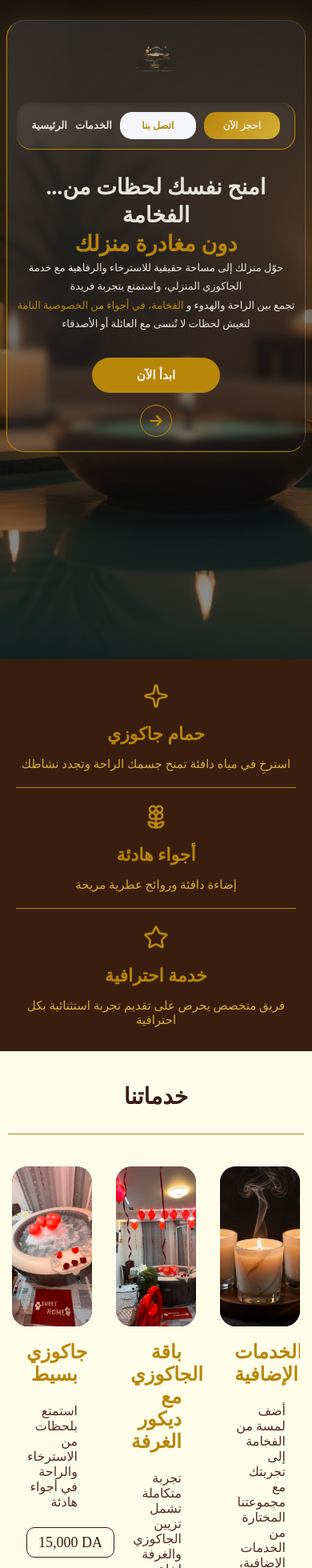
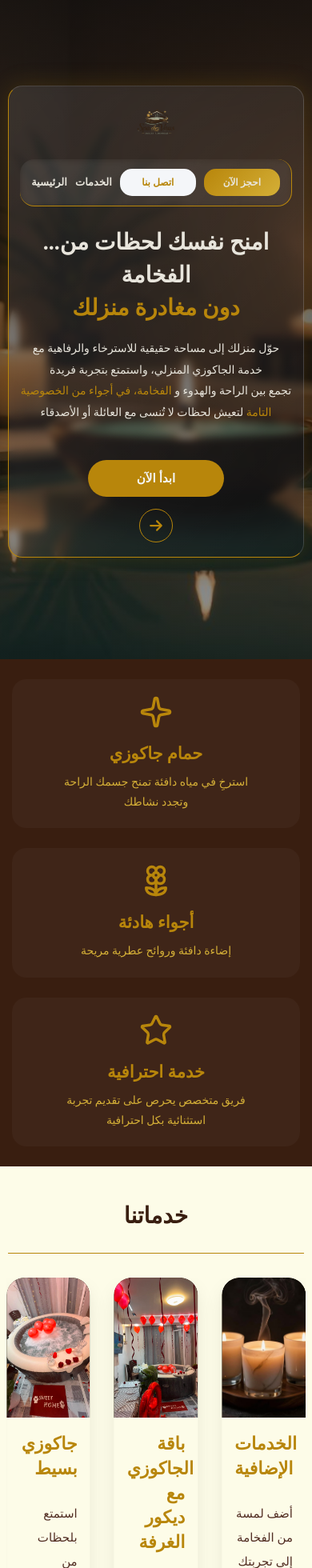
Before and after one commit to Benaliwassila2005/web_development_projrcts, a React (Vite) app: page / in a window 390 px wide. Shown: the part 20-1980 px from the top of the page at 80% size. Built offline with nearby package versions, Linux system fonts and the light colour scheme.

Commit message:
changing the bottom and the header setting

```diff
--- a/components/header_folder/bottom_header.css
+++ b/components/header_folder/bottom_header.css
@@ -413,3 +413,334 @@
   }
 
 }
+
+
+/* ==========================================
+   Mobile (Phones)
+========================================== */
+
+@media screen and (max-width:768px){
+
+.global_container{
+    overflow:hidden;
+}
+
+/* ==========================
+   FEATURES
+========================== */
+
+.global_container .features_container{
+
+    display:flex;
+    flex-direction:column;
+
+    justify-content:center;
+    align-items:center;
+
+    gap:25px;
+
+    height:auto;
+
+    padding:35px 20px;
+
+}
+
+.global_container .features_content{
+
+    width:100%;
+
+    flex-direction:column;
+
+    justify-content:center;
+    align-items:center;
+
+    text-align:center;
+
+    gap:15px;
+
+    padding:25px 15px;
+
+    border-radius:18px;
+
+    background:rgba(255,255,255,.03);
+
+}
+
+.global_container .features_content.middle_div{
+
+    border:none;
+
+}
+
+.icons svg{
+
+    width:42px;
+    height:42px;
+
+}
+
+.global_container .features_content .content h2{
+
+    font-size:24px;
+
+    padding-bottom:10px;
+
+}
+
+.global_container .features_content .content p{
+
+    font-size:15px;
+
+    line-height:1.8;
+
+    max-width:260px;
+
+    margin:auto;
+
+}
+
+/* ==========================
+   TITLE
+========================== */
+
+.services_section #service_tit{
+
+    font-size:32px;
+
+    padding-top:45px;
+
+}
+
+#line{
+
+    width:85%;
+
+    margin:20px auto 40px;
+
+}
+
+/* ==========================
+   SWIPER
+========================== */
+
+.services_container{
+
+    padding:0 10px;
+
+    margin:20px auto 60px;
+
+}
+
+.swiper{
+
+    padding-bottom:40px;
+
+}
+
+.swiper-slide{
+
+    display:flex;
+
+    justify-content:center;
+
+}
+
+/* ==========================
+   CARD
+========================== */
+
+.services_container .service_cont{
+
+    width:92%;
+
+    max-width:330px;
+
+    min-height:auto;
+
+    border-radius:22px;
+
+    overflow:hidden;
+
+    box-shadow:0 12px 25px rgba(0,0,0,.08);
+
+}
+
+/* ==========================
+   IMAGE
+========================== */
+
+.div_image{
+
+    height:190px;
+
+    border-radius:22px 22px 0 0;
+
+}
+
+.div_image img{
+
+    border-radius:22px 22px 0 0;
+
+}
+
+/* ==========================
+   CONTENT
+========================== */
+
+.content_service{
+
+    padding:22px 18px;
+
+    gap:15px;
+
+}
+
+.content_service h2{
+
+    font-size:24px;
+
+    line-height:1.4;
+
+}
+
+.content_service p{
+
+    font-size:16px;
+
+    line-height:2;
+
+}
+
+/* ==========================
+   PRICE
+========================== */
+
+.content_service .price{
+
+    width:130px;
+
+    height:42px;
+
+    margin-top:15px;
+
+}
+
+.content_service .price span{
+
+    font-size:20px;
+
+}
+
+/* ==========================
+   BUTTON
+========================== */
+
+.book_now{
+
+    width:160px;
+
+    height:48px;
+
+    margin-top:18px;
+
+    margin-bottom:15px;
+
+    font-size:15px;
+
+    border-radius:25px;
+
+    background:rgba(184,134,11,.08);
+
+}
+
+.book_now svg{
+
+    font-size:18px;
+
+}
+
+}
+
+/* ==========================================
+   Small Phones
+========================================== */
+
+@media screen and (max-width:480px){
+
+.global_container .features_container{
+
+    padding:25px 15px;
+
+}
+
+.global_container .features_content{
+
+    padding:20px;
+
+}
+
+.global_container .features_content .content h2{
+
+    font-size:21px;
+
+}
+
+.global_container .features_content .content p{
+
+    font-size:14px;
+
+}
+
+.services_section #service_tit{
+
+    font-size:28px;
+
+}
+
+.services_container{
+
+    padding:0 8px;
+
+}
+
+.services_container .service_cont{
+
+    width:100%;
+
+}
+
+.div_image{
+
+    height:175px;
+
+}
+
+.content_service{
+
+    padding:18px 16px;
+
+}
+
+.content_service h2{
+
+    font-size:22px;
+
+}
+
+.content_service p{
+
+    font-size:15px;
+
+}
+
+.book_now{
+
+    width:150px;
+
+    height:45px;
+
+    font-size:14px;
+
+}
+
+}
--- a/components/header_folder/top_header.css
+++ b/components/header_folder/top_header.css
@@ -599,3 +599,362 @@
   }
 
 }
+
+/* ===========================================
+   TABLET
+=========================================== */
+
+@media screen and (max-width:992px){
+
+.container_image{
+    min-height:100vh;
+}
+
+.container_blur{
+
+    width:94%;
+    min-height:auto;
+
+    padding:22px;
+
+}
+
+.nav_bar{
+
+    flex-direction:column;
+
+    gap:18px;
+
+}
+
+.nav_list{
+
+    width:100%;
+
+    justify-content:center;
+
+}
+
+.nav_list nav{
+
+    flex-wrap:wrap;
+
+    justify-content:center;
+
+    gap:18px;
+
+}
+
+.text_content{
+
+    margin-top:25px;
+
+}
+
+.text_content p{
+
+    max-width:90%;
+
+}
+
+}
+
+
+/* ===========================================
+   MOBILE
+=========================================== */
+
+@media screen and (max-width:768px){
+
+.container_image{
+
+    min-height:100vh;
+
+    display:flex;
+
+    justify-content:center;
+
+    align-items:center;
+
+    padding:15px;
+
+    background-position:center;
+
+}
+
+.container_blur{
+
+    position:relative;
+
+    inset:auto;
+
+    transform:none;
+
+    width:100%;
+
+    min-height:auto;
+
+    padding:20px;
+
+    border-radius:22px;
+
+}
+
+/* ---------- NAVBAR ---------- */
+
+.nav_bar{
+
+    margin:0;
+
+    display:flex;
+
+    flex-direction:column;
+
+    align-items:center;
+
+    gap:18px;
+
+}
+
+.logo{
+
+    display:flex;
+
+    justify-content:center;
+
+}
+
+.nav_bar .logo img{
+
+    height:65px;
+
+}
+
+.nav_list{
+
+    width:100%;
+
+    padding:15px;
+
+    border-radius:18px;
+
+}
+
+.nav_list nav{
+
+    display:flex;
+
+    flex-wrap:wrap;
+
+    justify-content:center;
+
+    gap:12px;
+
+    padding:0;
+
+}
+
+.nav_list nav a{
+
+    font-size:14px;
+
+}
+
+.nav_list nav #contact_btn,
+.nav_list nav #book_btn{
+
+    width:110px;
+
+    height:38px;
+
+    font-size:13px;
+
+}
+
+/* ---------- HERO ---------- */
+
+.text_content{
+
+    margin-top:35px;
+
+    padding:0;
+
+}
+
+.text_content h1{
+
+    font-size:34px;
+
+    line-height:1.35;
+
+    margin-bottom:18px;
+
+}
+
+.text_content p{
+
+    font-size:15px;
+
+    line-height:2;
+
+    max-width:100%;
+
+    margin:auto;
+
+}
+
+/* ---------- BUTTON ---------- */
+
+.start_now{
+
+    display:flex;
+
+    flex-direction:column;
+
+    gap:18px;
+
+    margin-top:15px;
+
+}
+
+.text_content #start_btn{
+
+    width:190px;
+
+    height:52px;
+
+    font-size:17px;
+
+    border-radius:30px;
+
+}
+
+.start_now span{
+
+    width:48px;
+
+    height:48px;
+
+    margin:0;
+
+}
+
+}
+
+
+/* ===========================================
+   SMALL PHONES
+=========================================== */
+
+@media screen and (max-width:480px){
+
+.container_image{
+
+    padding:10px;
+
+}
+
+.container_blur{
+
+    padding:18px 14px;
+
+    border-radius:18px;
+
+}
+
+/* Logo */
+
+.nav_bar .logo img{
+
+    height:55px;
+
+}
+
+/* Navigation */
+
+.nav_list{
+
+    padding:12px;
+
+}
+
+.nav_list nav{
+
+    gap:10px;
+
+}
+
+.nav_list nav a{
+
+    font-size:13px;
+
+}
+
+.nav_list nav #contact_btn,
+.nav_list nav #book_btn{
+
+    width:95px;
+
+    height:34px;
+
+    font-size:12px;
+
+}
+
+/* Hero */
+
+.text_content{
+
+    margin-top:25px;
+
+}
+
+.text_content h1{
+
+    font-size:28px;
+
+    line-height:1.45;
+
+}
+
+.text_content p{
+
+    font-size:14px;
+
+    line-height:1.9;
+
+}
+
+/* Button */
+
+.text_content #start_btn{
+
+    width:170px;
+
+    height:46px;
+
+    font-size:15px;
+
+}
+
+.start_now{
+
+    gap:15px;
+
+}
+
+.start_now span{
+
+    width:42px;
+
+    height:42px;
+
+}
+
+.start_now span svg{
+
+    font-size:18px;
+
+}
+
+}
```
